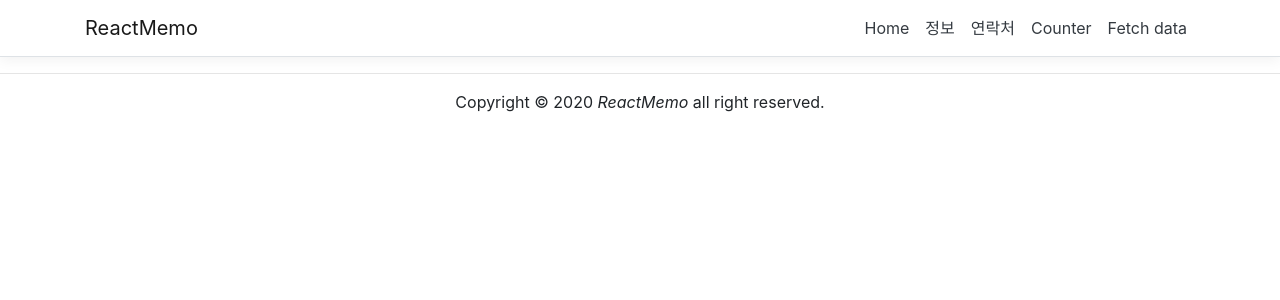
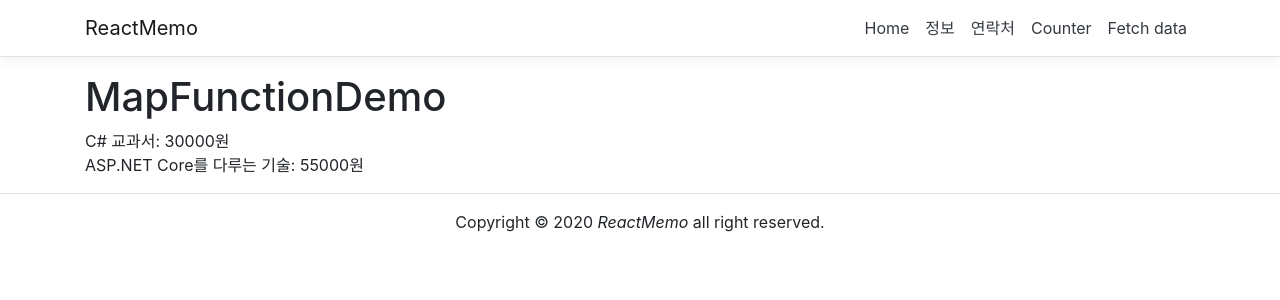
Before and after one commit to VisualAcademy/ReactMemo, a React (Create React App) app in the folder ReactMemo/ClientApp/: page /MapFunctionBookList in a window 1280 px wide. Shown: the top 300 px of the page. Built offline with nearby package versions, Linux system fonts and the light colour scheme.

Commit message:
map() 사용 예제 추가

```diff
--- a/ReactMemo/ClientApp/src/App.js
+++ b/ReactMemo/ClientApp/src/App.js
@@ -24,6 +24,8 @@ import InlineStyle from './components/Demos/InlineStyles/InlineStyles';
 import './custom.css'
 
 import { OneWayBinding } from './components/Demos/OneWayBinding/OneWayBinding';
+import { MapFunctionDemo } from './components/Demos/MapFunctionDemo/MapFunctionDemo';
+import { MapFunctionBookList } from './components/Demos/MapFunctionBookList/MapFunctionBookList';
 
 export default class App extends Component {
     static displayName = App.name;
@@ -55,7 +57,10 @@ export default class App extends Component {
 
                 <Route path='/InlineStyles' component={InlineStyle} />
 
-                <Route path='/OneWayBinding' component={ OneWayBinding } />
+                <Route path='/OneWayBinding' component={OneWayBinding} />
+
+                <Route path='/MapFunctionDemo' component={MapFunctionDemo} />
+                <Route path='/MapFunctionBookList' component={MapFunctionBookList} />
             </Layout>
         );
     }
--- /dev/null
+++ b/ReactMemo/ClientApp/src/components/Demos/MapFunctionBookList/MapFunctionBookList.jsx
@@ -0,0 +1,26 @@
+import React from 'react';
+
+// yield return
+const displayBookList = (bookList) => {
+    return bookList.map((lst) => {
+        return `${lst.title}: ${lst.price}원`;
+    });
+}
+
+export class MapFunctionBookList extends React.Component {
+    render() {
+        const books = [
+            { id: 1, title: 'C# 교과서', price: 30000 },
+            { id: 2, title: 'ASP.NET Core를 다루는 기술', price: 55000 },
+        ];
+
+        const booksList = displayBookList(books);
+
+        return (
+            <div>
+                <h1>MapFunctionDemo</h1>
+                {booksList.map((lst) => (<div>{lst}</div>))}
+            </div>
+        );
+    }
+}
--- /dev/null
+++ b/ReactMemo/ClientApp/src/components/Demos/MapFunctionDemo/MapFunctionDemo.jsx
@@ -0,0 +1,23 @@
+import React from 'react';
+
+export class MapFunctionDemo extends React.Component {
+    render() {
+
+        const books = [
+            { id: 1, title: 'C# 교과서' },
+            { id: 2, title: 'ASP.NET Core를 다루는 기술' },
+        ];
+
+
+        return (
+            <div>
+                <h1>MapFunctionDemo</h1>
+                {
+                    books.map((book) => (
+                        <div>{book.id} - {book.title}</div>
+                    ))
+                }
+            </div>
+        );
+    }
+}
```
